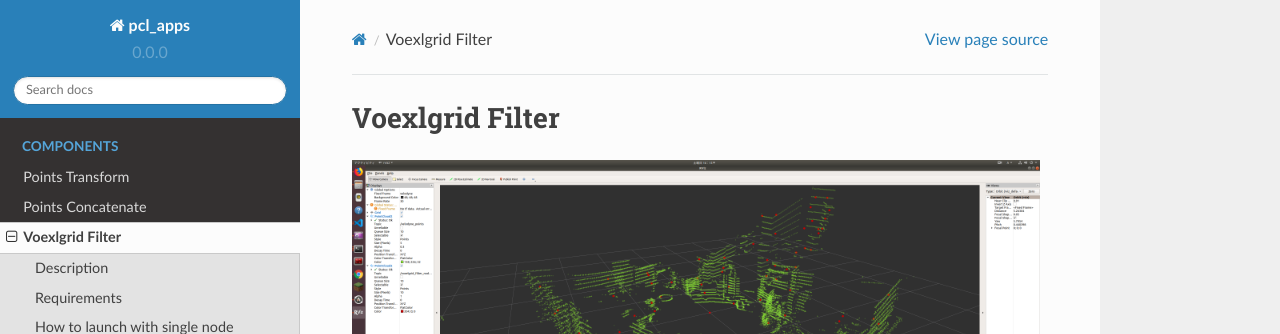
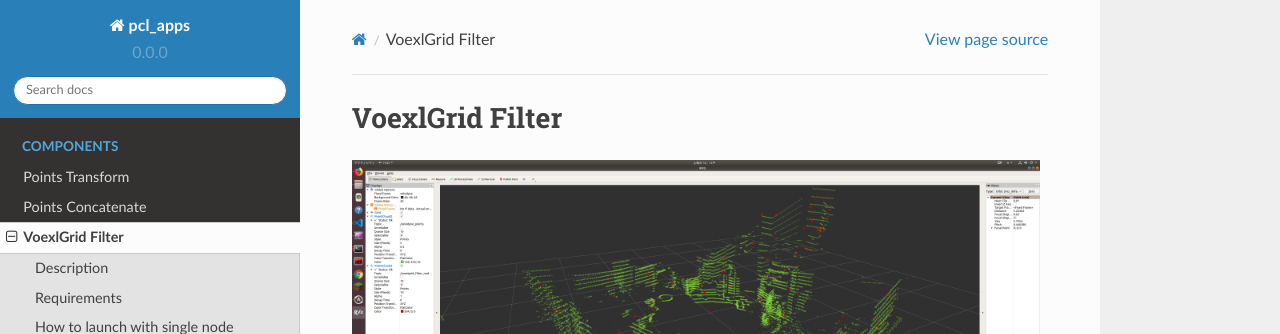
Before and after one commit to OUXT-Polaris/pcl_apps, a Sphinx documentation site: the page built from doc/modules/voxelgrid_filter.rst, in a window 1280 px wide and 1346 px high. Shown: the top 334 px of the window. Built offline with Sphinx 7.4.7 and the Read the Docs theme 2.0.0, drawn with Linux system fonts in a browser that asks for light colours.

Commit message:
fix docs title

```diff
--- a/doc/modules/voxelgrid_filter.rst
+++ b/doc/modules/voxelgrid_filter.rst
@@ -1,4 +1,4 @@
-Voexlgrid Filter
+VoexlGrid Filter
 ================
 
 .. image:: img/VoxelGridFilter.png
```
